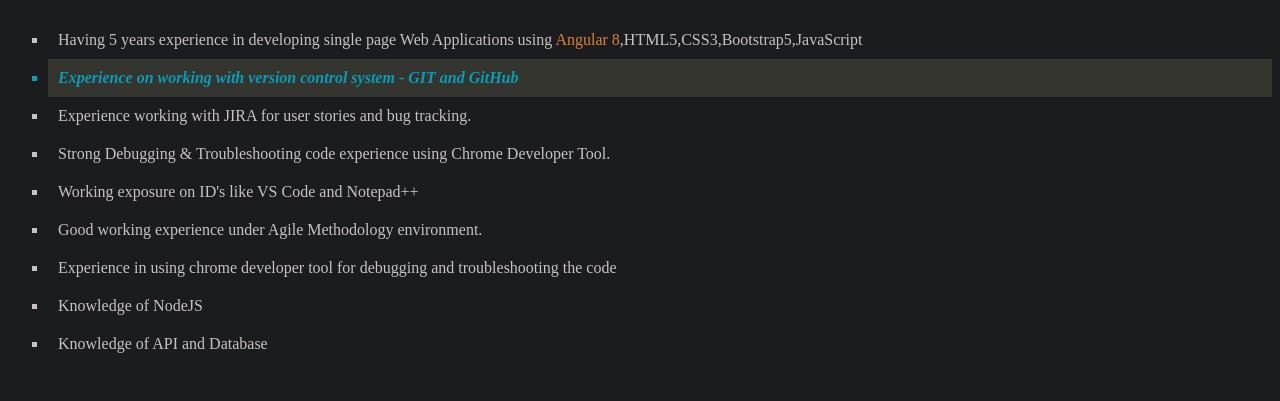
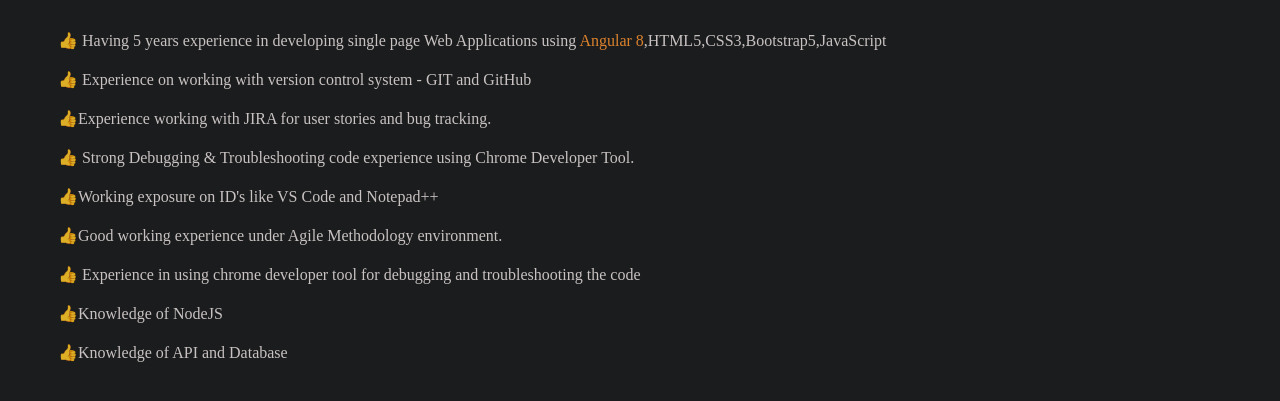
Before and after one commit to ash-rane/profile-aishwarya, a plain HTML site: page home.html in a window 1280 px wide. Shown: the part 179-580 px from the top of the page. Drawn offline with Linux system fonts and the light colour scheme.

Commit message:
Assignment 19-dec-23
added background image,hover,emojis,fonts

```diff
--- a/home.html
+++ b/home.html
@@ -19,17 +19,22 @@
         }
         ul,p{
             color: #e9e0e0d8;
-            list-style-type:square;
         }
-        #listEx{
+        /* #listEx{
             color: rgb(5, 157, 184);
             list-style:square;
             background-color: rgb(53, 53, 48);
             font-style: italic;
             font-weight: bold;
-        }
+        }       */
         li{
           padding: 10px;
+        }
+        #Job li{
+          list-style-type: none;
+        }
+        #Job li::before{
+          content: "👍";
         }
     </style>
   </head>
@@ -42,13 +47,13 @@
 
     <h1 class="carrer"><strong>Professional Summery :</strong></h1>
 
-    <ul>
+    <ul id="Job">
       <li>
         Having 5 years experience in developing single page Web Applications
         using <span id="angular">Angular 8</span>,HTML5,CSS3,Bootstrap5,JavaScript
       </li>
 
-      <li id="listEx">
+      <li >
         Experience on working with version control system - GIT and GitHub
       </li>
       <li>Experience working with JIRA for user stories and bug tracking.</li>
```
Also changed, not shown: education.html (+7 -1 lines), index.html (+5 -0 lines), techStack.html (+6 -0 lines), Assets/Images/animal.jpg (added), Assets/Images/blue1.avif (added), Assets/Images/download.jpg (added), Assets/Images/home.jpg (added), Assets/Images/ice.jpg (added), Assets/Images/ifill.jpg (added), Assets/Images/lake.jpg (added), Assets/Images/nature1.jpg (added), Assets/Images/pink.jpeg (added), Assets/Images/trans.jpeg (added), Assets/Images/tree.jpg (added).
